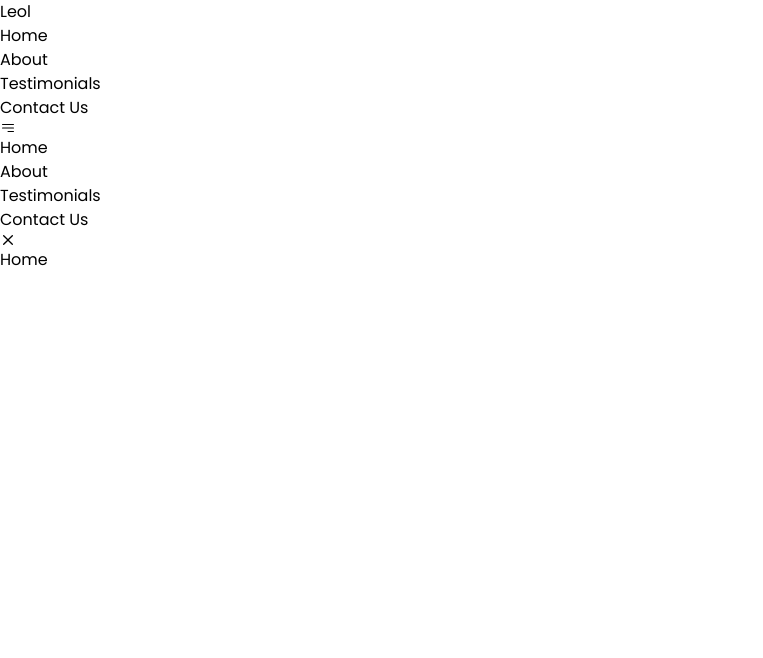
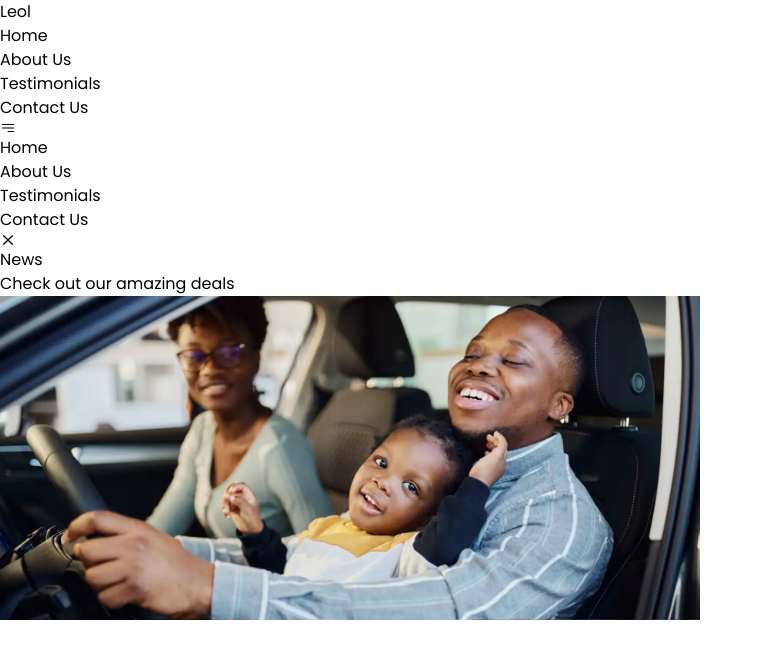
Before and after one commit to lnjage/leol, a Next.js app: page / in a window 1280 px wide. Shown: the top 658 px of the page, without its empty margins (0-763 px from the left). Built offline with nearby package versions, Linux system fonts and the light colour scheme.

Commit message:
hero section initalized

```diff
--- a/app/page.tsx
+++ b/app/page.tsx
@@ -1,8 +1,11 @@
 import React from 'react'
+import Home from '@/components/Home/Home'
 
 const HomePage = () => {
   return (
-    <div>Home</div>
+    <div>
+      <Home/ >
+    </div>
   )
 }
 
--- /dev/null
+++ b/components/Home/Hero/Hero.tsx
@@ -0,0 +1,29 @@
+import React from 'react'
+import Image from 'next/image'
+
+const Hero = () => {
+ return (
+    <div className = "w-full pt-[4vh] md:pt-[12vh] h-screen bg-[#f2f3fa]">
+        <div className='flex justify-center flex col w-[90%] sm:w-[80%] h-full max-auto'>
+            <div  className='grid grid-cols-1 lg:grid-cols-2 items-center gap-12'>
+                {/* Text Content */}
+                <div>
+                    <div className='w-fit py-1.5 px-2 md:px-5 rounded-full shadow-md flex items-center space-x-3 bg-white'>
+                        <div className='px-3 py-1 md:px-5 md:py-1 rounded-full bg-blue-700 md:text-base sm:text-sm text-xs text-white'>News</div>
+                        <div>
+                            <p className='text-xs sm:text sm'>Check out our amazing deals</p>
+                            </div>
+                    </div>
+                </div>
+                {/* Image Content */}
+                <div className = "hidden lg:block">
+                    <Image src="/car_pic.webp" alt="hero" width={700} height={700}/>
+                </div>
+       </div>
+        </div>
+        </div>
+
+)
+}
+
+export default Hero
--- a/components/Home/Home.tsx
+++ b/components/Home/Home.tsx
@@ -1,8 +1,11 @@
 import React from 'react'
+import Hero from './Hero/Hero'
 
 const Home = () => {
   return (
-    <div className="overflow-hidden"></div>
+    <div className="overflow-hidden">
+      <Hero/>
+    </div>
   )
 }
 
--- a/constant/Constant.tsx
+++ b/constant/Constant.tsx
@@ -7,7 +7,7 @@ export const navLinks = [
     {
       id:2,
       url:"#",
-      label:"About",
+      label:"About Us",
     },
     {
       id:3,
```
Also changed, not shown: public/car_pic.webp (added).
